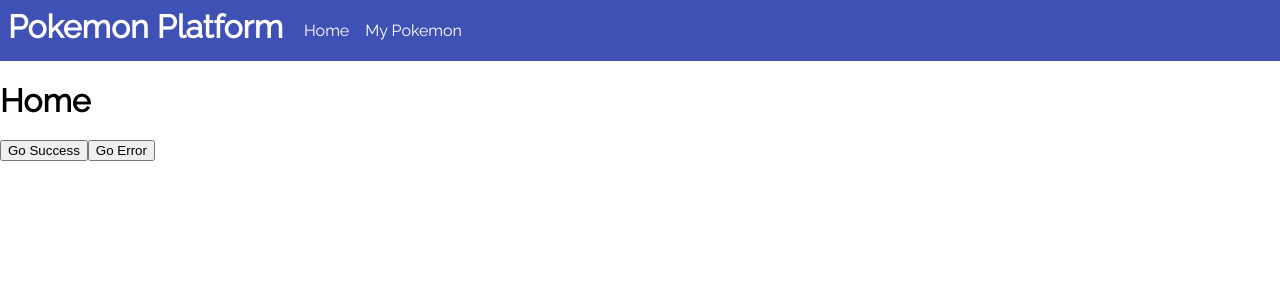
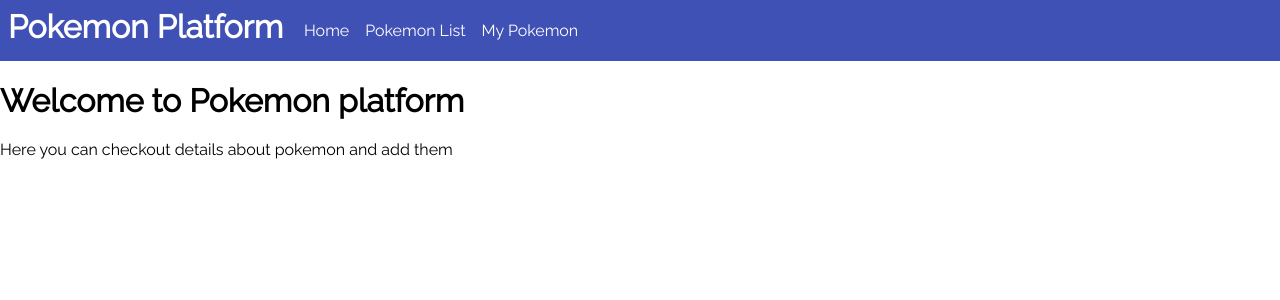
Before and after one commit to junaid1840/pokemon-platform, a React (Create React App) app: page / in a window 1280 px wide. Shown: the top 300 px of the page. Built offline with nearby package versions, Linux system fonts and the light colour scheme.

Commit message:
Added some pages and their corresponding routes.

```diff
--- a/src/component/header/Header.tsx
+++ b/src/component/header/Header.tsx
@@ -1,5 +1,7 @@
 import "./header.scss";
 import React, { FC } from "react";
+import { Link } from "react-router-dom";
+import { ROUTES } from "../../routes/routeConstants";
 
 export const Header: FC = () => {
   return (
@@ -7,8 +9,21 @@
       <div className="logo">Pokemon Platform</div>
       <nav>
         <ul className="nav-list-wrapper">
-          <li className="nav-list-item">Home</li>
-          <li className="nav-list-item">My Pokemon</li>
+          <li>
+            <Link className="nav-list-item" to={ROUTES.HOME_PAGE}>
+              Home
+            </Link>
+          </li>
+          <li>
+            <Link className="nav-list-item" to={ROUTES.POKEMON_LIST}>
+              Pokemon List
+            </Link>
+          </li>
+          <li>
+            <Link className="nav-list-item" to={ROUTES.MY_POKEMON}>
+              My Pokemon
+            </Link>
+          </li>
         </ul>
       </nav>
     </header>
--- a/src/component/header/header.scss
+++ b/src/component/header/header.scss
@@ -19,6 +19,8 @@
 .nav-list-item {
   margin: 0 0.5rem;
   cursor: pointer;
+  text-decoration: none;
+  color: inherit;
 }
 
 .nav-list-item:hover {
--- a/src/layout/main/Main.tsx
+++ b/src/layout/main/Main.tsx
@@ -11,7 +11,5 @@
       <Header></Header>
       <GlobalProvider>{<RouteWithSubRoutes routes={routes} />}</GlobalProvider>
     </>
-
-    // Add footer here
   );
 };
--- a/src/component/home/Home.tsx
+++ b/src/pages/home/Home.tsx
@@ -20,10 +20,8 @@
 
   return (
     <>
-      <h1>Home</h1>
-      {showLoader && <h1>Show Loader</h1>}
-      <button onClick={successCall}>Go Success</button>
-      <button onClick={failureCall}>Go Error</button>
+      <h1>Welcome to Pokemon platform</h1>
+      <p>Here you can checkout details about pokemon and add them</p>
     </>
   );
 };
--- /dev/null
+++ b/src/pages/my-pokemon/MyPokemon.tsx
@@ -0,0 +1,5 @@
+import React, { FC } from "react";
+
+export const MyPokemon: FC = () => {
+  return <h1>MY Pokemon List page</h1>;
+};
--- /dev/null
+++ b/src/pages/pokemon-details/PokemonDetails.tsx
@@ -0,0 +1,5 @@
+import React, { FC } from "react";
+
+export const PokemonDetails: FC = () => {
+  return <h1>Pokemon Details page</h1>;
+};
--- /dev/null
+++ b/src/pages/pokemon-list/PokemonList.tsx
@@ -0,0 +1,5 @@
+import React, { FC } from "react";
+
+export const PokemonList: FC = () => {
+  return <h1>Pokemon List page</h1>;
+};
--- a/src/routes/routeConstants.ts
+++ b/src/routes/routeConstants.ts
@@ -1,3 +1,6 @@
 export const ROUTES = {
   HOME_PAGE: "/",
+  POKEMON_LIST: "/pokemon-list",
+  MY_POKEMON: "/my-pokemon",
+  POKEMON_DETAILS: "/pokemon-details/:id",
 };
--- a/src/routes/routes.ts
+++ b/src/routes/routes.ts
@@ -1,8 +1,11 @@
 import { iRoutes } from "./routesInterface";
-import { Home } from "../component/home/Home";
+import { Home } from "../pages/home/Home";
 import { ROUTES } from "./routeConstants";
+import { PokemonList } from "../pages/pokemon-list/PokemonList";
+import { MyPokemon } from "../pages/my-pokemon/MyPokemon";
+import { PokemonDetails } from "../pages/pokemon-details/PokemonDetails";
 
-const { HOME_PAGE } = ROUTES;
+const { HOME_PAGE, POKEMON_LIST, MY_POKEMON, POKEMON_DETAILS } = ROUTES;
 
 export const routes: iRoutes[] = [
   {
@@ -10,4 +13,19 @@
     exact: true,
     component: Home,
   },
+  {
+    path: POKEMON_LIST,
+    exact: true,
+    component: PokemonList,
+  },
+  {
+    path: MY_POKEMON,
+    exact: true,
+    component: MyPokemon,
+  },
+  {
+    path: POKEMON_DETAILS,
+    exact: true,
+    component: PokemonDetails,
+  },
 ];
```
